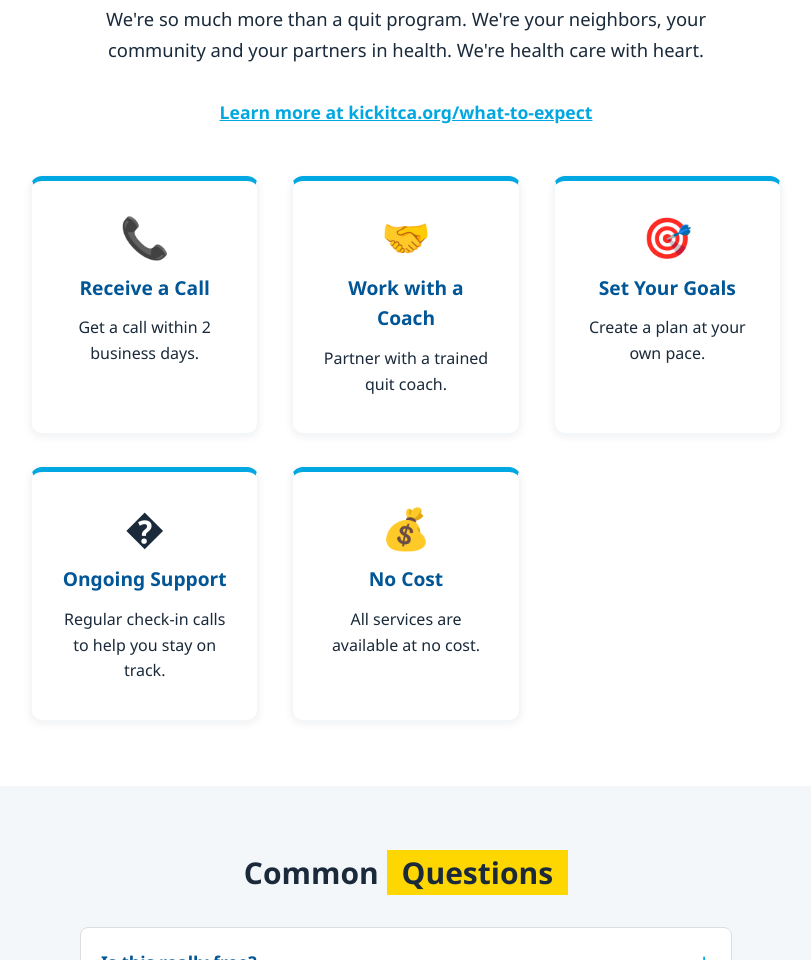
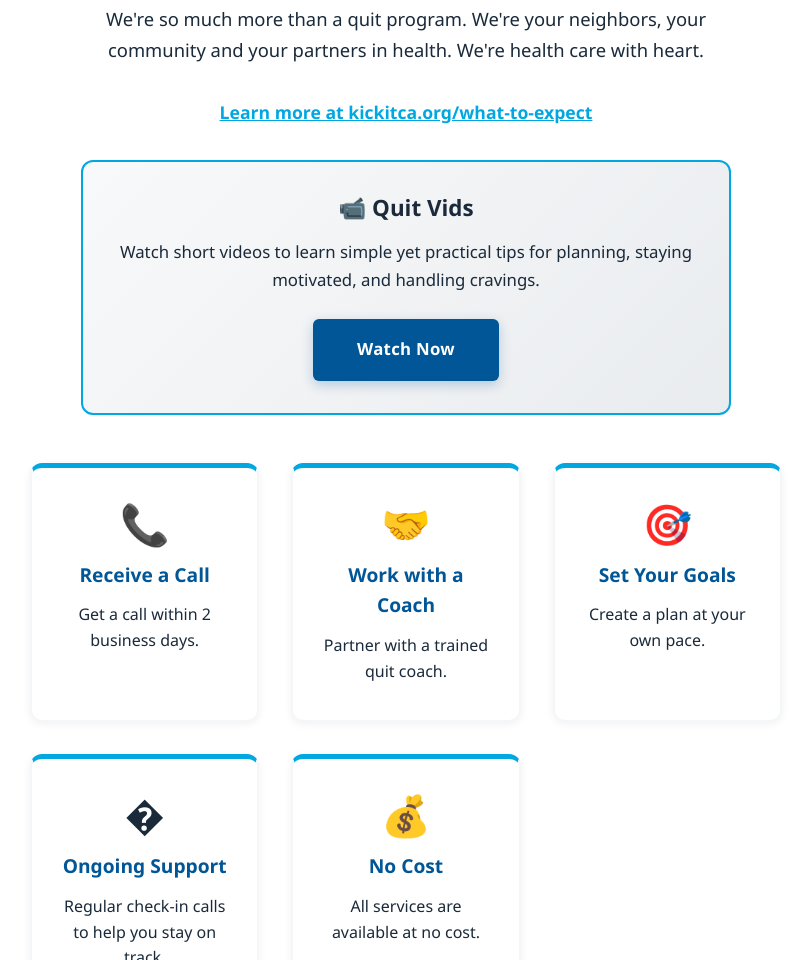
Before and after one commit to ingramjam/kickit-iehp-landing, a plain HTML site: page index.html in a window 1280 px wide. Shown: the part 926-1886 px from the top of the page, without its empty margins (234-1045 px from the left). Drawn offline with Linux system fonts and the light colour scheme.

Commit message:
Add Quit Vids section to What to Expect

```diff
--- a/index.html
+++ b/index.html
@@ -488,6 +488,12 @@
                 <a href="https://kickitca.org/what-to-expect" target="_blank" style="color: var(--kic-teal); text-decoration: underline; font-weight: 600;">Learn more at kickitca.org/what-to-expect</a>
             </p>
 
+            <div style="max-width: 650px; margin: 0 auto 3rem auto; padding: 2rem; background: linear-gradient(135deg, #f8f9fa 0%, #e9ecef 100%); border-radius: 12px; text-align: center; border: 2px solid var(--kic-teal);">
+                <h3 style="font-size: 1.4rem; margin-bottom: 1rem; color: var(--iehp-navy);">📹 Quit Vids</h3>
+                <p style="margin-bottom: 1.5rem; font-size: 1.05rem; line-height: 1.7;">Watch short videos to learn simple yet practical tips for planning, staying motivated, and handling cravings.</p>
+                <a href="https://kickitca.org/quit-vids" target="_blank" class="btn" style="display: inline-block;">Watch Now</a>
+            </div>
+
             <div class="step-grid">
                 <div class="step-card">
                     <span class="step-icon">📞</span>
```
